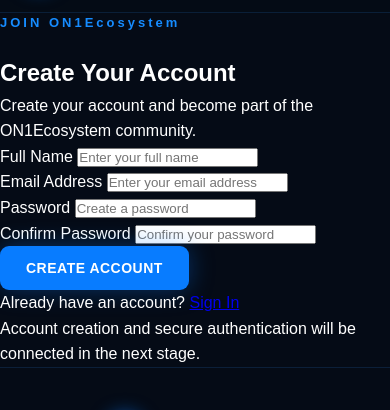
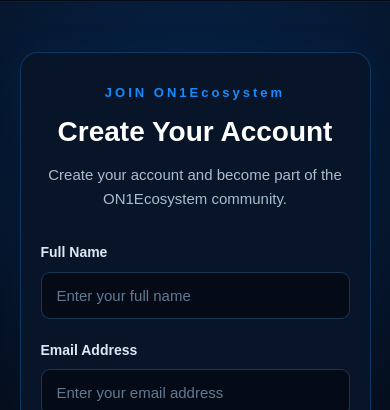
Before and after one commit to DSATECHON1/dsatechon1-pwa, a plain HTML site: page pages/pages/signup.html in a window 390 px wide. Shown: the part 70-480 px from the top of the page. Drawn offline with Linux system fonts and the light colour scheme; files that its build step writes are made by us from their sources; files whose address does not match are found by name.

Commit message:
Update style.css
Build ON1Ecosystem signup flow

```diff
--- a/style.css
+++ b/style.css
@@ -71,15 +71,6 @@
 
 .nav a:hover {
   color: #168cff;
-}
-
-.signin-btn {
-  border: 1px solid #168cff;
-  background: transparent;
-  color: #ffffff;
-  padding: 9px 18px;
-  border-radius: 8px;
-  cursor: pointer;
 }
 
 /* =================================
@@ -331,6 +322,143 @@
 }
 
 /* =================================
+   SIGN UP PAGE
+   ================================= */
+
+.signup-section {
+  min-height: calc(100vh - 170px);
+  padding: 70px 5%;
+  display: flex;
+  align-items: center;
+  justify-content: center;
+
+  background:
+    radial-gradient(
+      circle at 50% 20%,
+      rgba(0, 116, 255, 0.20),
+      transparent 40%
+    ),
+    linear-gradient(
+      180deg,
+      #07162b 0%,
+      #050b16 100%
+    );
+}
+
+.signup-card {
+  width: 100%;
+  max-width: 520px;
+  padding: 45px 40px;
+  border-radius: 22px;
+
+  background: #081528;
+  border: 1px solid rgba(22, 140, 255, 0.28);
+
+  box-shadow:
+    0 25px 80px rgba(0, 0, 0, 0.45),
+    0 0 35px rgba(8, 124, 255, 0.08);
+
+  text-align: center;
+}
+
+.signup-card .eyebrow {
+  margin-bottom: 12px;
+}
+
+.signup-card h1 {
+  font-size: 36px;
+  line-height: 1.15;
+  margin-bottom: 15px;
+}
+
+.signup-intro {
+  color: #a9bdd2;
+  font-size: 15px;
+  margin-bottom: 30px;
+}
+
+/* =================================
+   FORM
+   ================================= */
+
+#signupForm {
+  text-align: left;
+}
+
+.form-group {
+  margin-bottom: 20px;
+}
+
+.form-group label {
+  display: block;
+  margin-bottom: 8px;
+  color: #dce9f5;
+  font-size: 14px;
+  font-weight: 700;
+}
+
+.form-group input {
+  width: 100%;
+  padding: 14px 15px;
+
+  border: 1px solid rgba(80, 150, 210, 0.3);
+  border-radius: 9px;
+
+  background: #050b16;
+  color: #ffffff;
+
+  font-family: inherit;
+  font-size: 15px;
+
+  outline: none;
+  transition: 0.25s ease;
+}
+
+.form-group input::placeholder {
+  color: #627991;
+}
+
+.form-group input:focus {
+  border-color: #168cff;
+  box-shadow: 0 0 0 3px rgba(22, 140, 255, 0.10);
+}
+
+.signup-submit {
+  width: 100%;
+  margin-top: 5px;
+}
+
+/* =================================
+   SIGN IN LINK
+   ================================= */
+
+.signin-text {
+  margin-top: 25px;
+  color: #91a7bd;
+  font-size: 14px;
+}
+
+.signin-text a {
+  color: #168cff;
+  text-decoration: none;
+  font-weight: 700;
+}
+
+.signin-text a:hover {
+  text-decoration: underline;
+}
+
+.signup-note {
+  margin-top: 20px;
+  padding-top: 18px;
+  border-top: 1px solid rgba(50, 150, 255, 0.12);
+
+  color: #647b91;
+  font-size: 12px;
+  line-height: 1.5;
+}
+
+/* =================================
    FOOTER
    ================================= */
 
@@ -367,6 +495,12 @@
 
   .nav {
     display: none;
+  }
+
+  .header > .primary-btn,
+  .header > .secondary-btn {
+    padding: 10px 15px;
+    font-size: 12px;
   }
 
   .hero {
@@ -408,4 +542,66 @@
     margin-left: 5%;
     margin-right: 5%;
   }
+
+  .signup-section {
+    padding: 50px 5%;
+  }
+
+  .signup-card {
+    padding: 35px 25px;
+  }
+
+  .signup-card h1 {
+    font-size: 30px;
+  }
+
 }
+
+@media (max-width: 480px) {
+
+  .header {
+    gap: 12px;
+  }
+
+  .header .logo span {
+    font-size: 13px;
+  }
+
+  .logo-mark {
+    width: 34px;
+    height: 34px;
+  }
+
+  .header > .primary-btn {
+    padding: 9px 12px;
+    font-size: 11px;
+  }
+
+  .hero h1 {
+    font-size: 38px;
+  }
+
+  .hero-buttons {
+    flex-direction: column;
+    align-items: stretch;
+  }
+
+  .hero-buttons .primary-btn,
+  .hero-buttons .secondary-btn {
+    width: 100%;
+  }
+
+  .coin-card h2 {
+    font-size: 36px;
+  }
+
+  .signup-card {
+    padding: 30px 20px;
+    border-radius: 18px;
+  }
+
+  .signup-card h1 {
+    font-size: 28px;
+  }
+
+}
```
